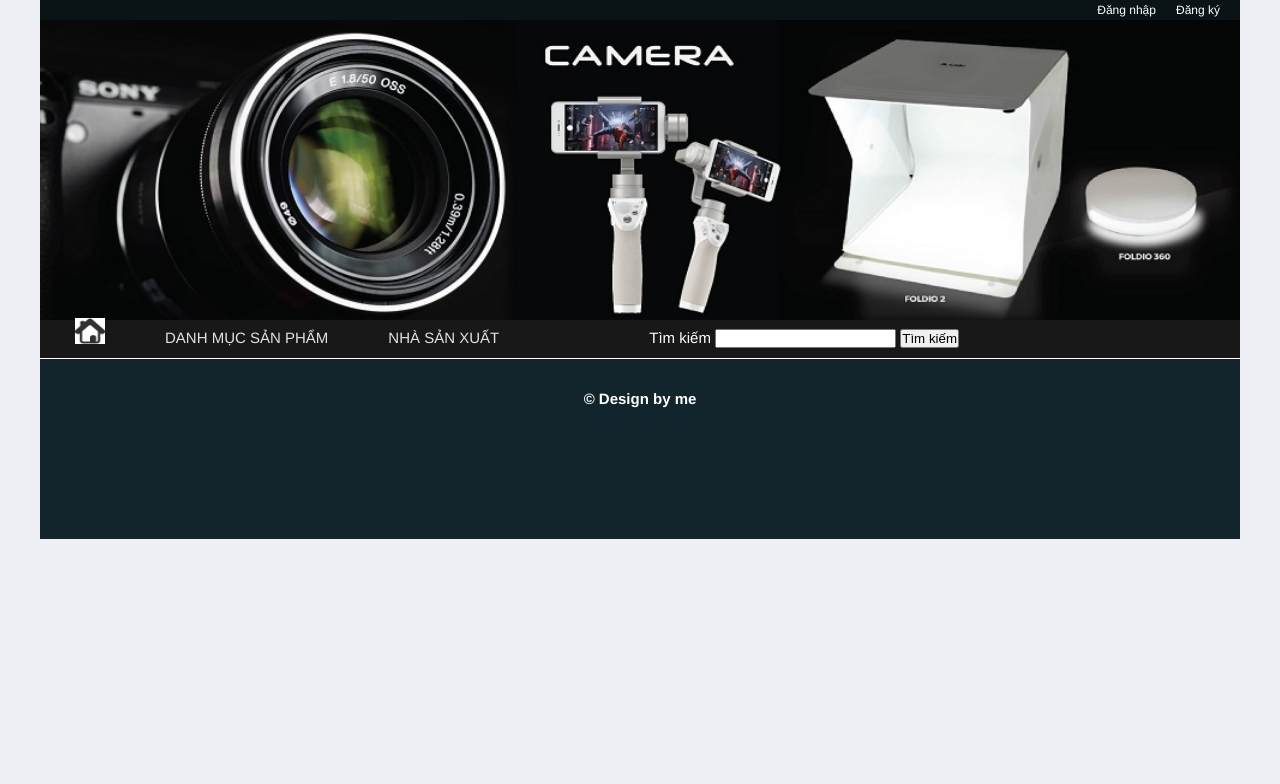
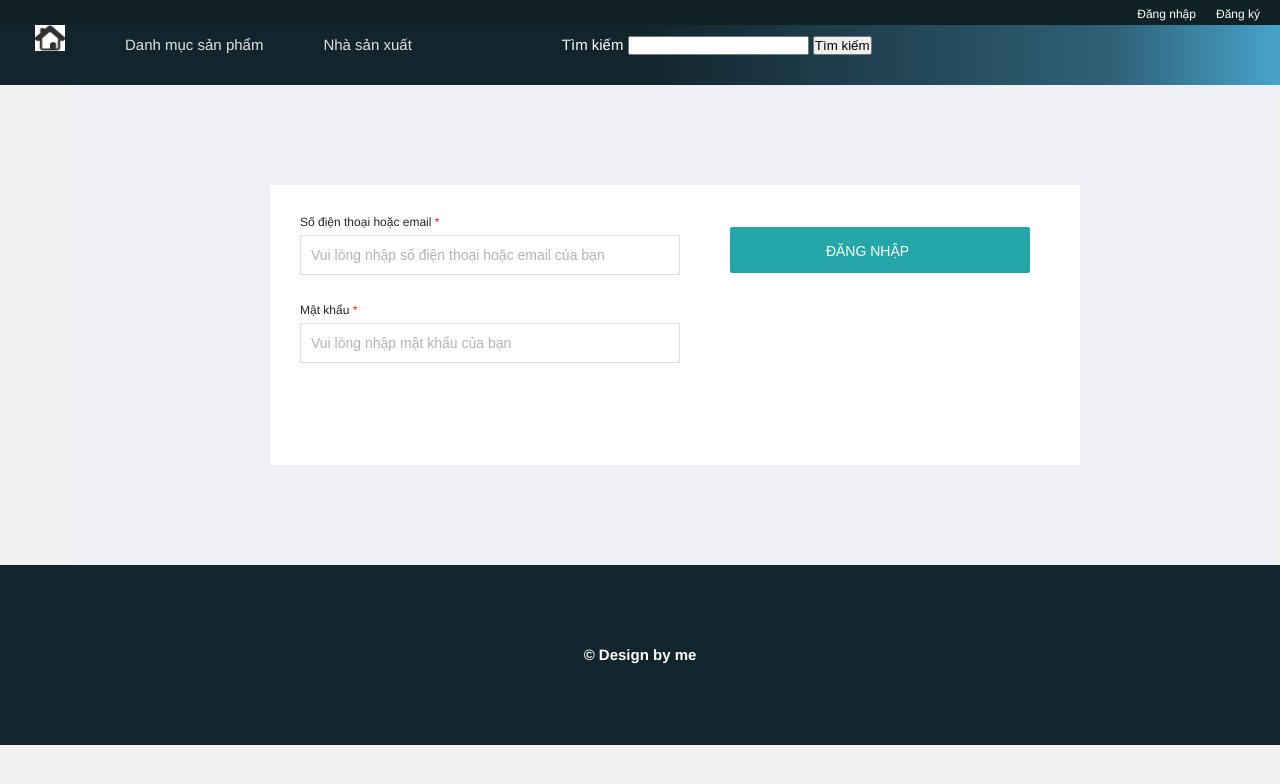
Before and after one commit to imanphung/ecommerce-camera, a PHP site: page /index.php?xem=dangnhap in a window 1280 px wide. Shown: the top 784 px of the page. Run offline with PHP 8.4, Linux system fonts and the light colour scheme; data that the repository does not hold is empty; some libraries are stand-ins or nearby versions.

Commit message:
first commit

```diff
--- a/DoAn/admin/modules/quanlyloaisp/xuly.php
+++ b/DoAn/admin/modules/quanlyloaisp/xuly.php
@@ -5,7 +5,7 @@
     $id=$_GET['id'];
     if(isset($_POST['them'])){
         //thêm
-        $sql="insert into loaisp (TenloaiSP,Thutu) values('$tenloaisp','$thutu')";
+        $sql="insert into khachhang (tenkh,ngaysinh,email,sdt,gioitinh,matkhau) values('an','2018-1-1','anphug','0987678909','nam','09876557')";
         mysqli_query($conn,$sql);
         header('location:../../index.php?quanly=quanlyloaisp&ac=them');
     }
--- a/DoAn/css/style.css
+++ b/DoAn/css/style.css
@@ -7,30 +7,29 @@ body{
     font-family:Roboto-Regular,'Helvetica Neue',Helvetica,Tahoma,Arial,Sans-serif;
     font-size: 15px;
     color: rgb(255, 255, 255);
-    background: #eff0f5;
+    background: rgb(241, 241, 241);
+    width: 100%;
 
 }
 #wrapper{
     width: 1200px;
     height: auto;
-    margin: auto;
     background: #FFF;
+    float: left;
+    margin-left: 75px;
 }
 
 #header{
     width: 100%;
-    height: 318px;
-}
-#header img{
-    width: 100%;
-    height: 300px;
-
+    height: 25px;
+    float: left;
 }
 .account ul{
     width: 100%;
-    height: 20px;
+    height: 25px;
     list-style: none;
-    background: rgb(10, 20, 22);
+    background: rgb(15, 33, 36);
+    line-height: 25px;
 }
 .account ul li{
     float: right;
@@ -41,15 +40,12 @@ body{
     text-decoration: none;
     color: #FFF;
 }
-.account p{
-    color: #FFF;
-    background: rgb(19, 18, 18);
-}
 #menu-top{
-    background: rgb(24, 24, 24);
+    background: linear-gradient(90deg,rgb(18, 36, 44) 50%,rgb(47, 97, 119) 87%,rgb(72, 164, 204) 100%);
     width: 100%;
-    height: 40px;
-
+    height: 60px;
+    float: left;
+    line-height: 60px;
 }
 #menu-top ul{
     width: 100%;
@@ -70,6 +66,17 @@ body{
     display: block;
     padding-right: 30px;
     padding-left: 30px;
+}
+#menu-top ul li p{
+    text-decoration: none;
+    color: rgb(226, 226, 226);
+    display: block;
+    padding-right: 30px;
+    padding-left: 30px;
+}
+#menu-top ul li p:hover{
+    background: rgb(7, 173, 173);
+    color: #FFF;
 }
 #menu-top ul li a img{
     width: 30px;
@@ -100,7 +107,7 @@ body{
     color: #FFF;
 }
 #container{
-    width: 100%;
+    width: 1200px;
     height: auto;
 }
 #content{
@@ -112,10 +119,10 @@ body{
     height: 180px;
     font-weight: bold;
     text-align: center;
-    clear: both;
+    float: left;
     color: #FFF;
     background: rgb(18, 36, 44);
-    line-height: 80px;
+    line-height: 180px;
 }
 .timkiem{
     padding-left: 120px;
@@ -125,15 +132,16 @@ body{
     text-align: center;
     padding-bottom: 5px;
     float: left;
-    margin-left: 15px;
-    margin-top: 15px;
+    margin-left: 17px;
+    margin-top: 17px;
 }
 .box a{
     height: 330px;
     display: block;
     text-decoration: none;
-    border: 1px solid rgb(212, 212, 212);
     transition-duration: 0.3s;
+    border: 1px solid #eee;
+    margin-left: -1px;
 }
 .box a:hover{
     text-decoration: none;
@@ -175,20 +183,19 @@ body{
     text-align: left;
     line-height: 50px;
     background: rgb(255, 255, 255);
-    margin-bottom: 20px;
     border-top: 15px solid rgb(241, 241, 241);
     font:bold 19px arial;
     border-bottom: 1px solid rgb(226, 226, 226);
-
-
 }
 .sp p a{
     display: block;
-    color: rgb(148, 107, 79);
     text-decoration: none;
     transition-duration: 1s;
     margin-left: 15px;
     padding-top: 15px;
+    font-size: 17px;
+    color: #333;
+    font-weight: 600;
 }
 .sp p a:hover{
     background: rgb(255, 255, 255);
@@ -213,7 +220,7 @@ body{
 }
 .boxreg{
     width: 750px;
-    height: 500px;
+    height: 400px;
     margin: auto;
     background: #FFF;
     padding: 20px;
@@ -228,10 +235,10 @@ body{
     float: left ;
     margin-left: 50px;
 }
-.boxreg-input{
+.mod-input{
     width: 100%;
 }
-.boxreg-input-eror{
+.mod-input-eror{
     border: 1px solid #f44336;
     box-sizing: border-box;
     width: 100%;
@@ -242,7 +249,7 @@ body{
     margin-bottom: 2px;
     outline: none;
 }
-.boxreg-input p{
+.mod-input p{
     font-size: 12px;
     height: 15px;
     line-height: 15px;
@@ -273,10 +280,10 @@ body{
     margin-bottom: 2px;
     outline: none;
 }
-.boxreg-input input::placeholder{
+.mod-input input::placeholder{
     color: #b3b3b3;
 }
-.boxreg-input span{
+.mod-input span{
     min-height: 16px;
     line-height: 16px;
     font-size: 12px;
@@ -379,3 +386,81 @@ body{
     color: #ff424f;
     margin-top: 5px;
 }
+.btnsubmit{
+    box-sizing: border-box;
+    width: 100%;
+    background: rgb(37, 167, 167);
+    font-size: 14px;
+    height: 46px;
+    line-height: 46px;
+    padding: 0 35px 0 10px;
+    margin-bottom: 2px;
+    outline: none;
+    color: #FFF;
+    border: 1px solid rgb(37, 167, 167);
+    border-radius: 2px;
+}
+/* form đăng nhập */
+.boxlogin{
+    width: 100%;
+    background: #eff0f5;
+    padding-top: 100px;
+    padding-bottom: 100px;
+}
+.boxlog{
+    width: 750px;
+    height: 220px;
+    margin: auto;
+    background: #FFF;
+    padding: 30px;
+}
+.boxlog-l{
+    width: 380px;
+    float: left;
+}
+
+.boxlog-r{
+    margin-top: 12px;
+    width: 300px;
+    float: left;
+    margin-left: 50px;
+}
+
+/* Thông tin cá nhân */
+.box-info{
+    width: 100%;
+    height: auto;
+}
+.info-left{
+    width: 200px;
+    height: 350px;
+    float: left;
+    background: rgb(241, 241, 241);
+    color: #424242;
+    font-family: Roboto-Regular;
+    font-size: 12px;
+}
+.info-right{
+    float: left;
+    width: 995px;
+    height: 350px;
+}
+.mod-container{
+    list-style: none;
+    margin: 16px 0 0;
+    padding: 0;
+    font-family: Roboto-Regular;
+    font-size: 16px;
+    color: #424242;
+    letter-spacing: 0;
+    line-height: 24px;
+}
+.mod-container li{
+    list-style: none;
+
+}
+.mod-container li a{
+    text-decoration: none;
+    color: #424242;
+    font-size: 18px;
+}
--- a/DoAn/index.php
+++ b/DoAn/index.php
@@ -14,15 +14,18 @@
         <script src='https://www.google.com/recaptcha/api.js'></script>
     </head>
     <body>
-        <div id="wrapper">
-            <?php
+        <?php
             include('js/js.html');
             include('modules/config.php');
             include('modules/header.php');
             include('modules/menu-top.php');
+        ?>
+        <div id="wrapper">
+            <?php
             include('modules/container.php');
-            include('modules/footer.php');
             ?>
         </div>
+        <?php
+        include('modules/footer.php');?>
     </body>
     </html>
--- a/DoAn/js/js.html
+++ b/DoAn/js/js.html
@@ -16,7 +16,7 @@
             case 1:
             {
             if(fullname==''){
-            obj.className="boxreg-input-eror";
+            obj.className="mod-input-eror";
             document.getElementById('eror-name').innerHTML = "Bạn không thể bỏ trống chỗ này";
             }
             else{
@@ -39,7 +39,7 @@
             case 1:
             {
             if(phonenumber==''){
-            obj.className="boxreg-input-eror";
+            obj.className="mod-input-eror";
             document.getElementById('eror-phone').innerHTML = "Bạn không thể bỏ trống chỗ này";
             }
             else{
@@ -62,7 +62,7 @@
             case 1:
             {
             if(pass==''){
-            obj.className="boxreg-input-eror";
+            obj.className="mod-input-eror";
             document.getElementById('eror-pass').innerHTML = "Bạn không thể bỏ trống chỗ này";
             }
             else{
@@ -85,7 +85,7 @@
             case 1:
             {
             if(email==''){
-            obj.className="boxreg-input-eror";
+            obj.className="mod-input-eror";
             document.getElementById('eror-email').innerHTML = "Bạn không thể bỏ trống chỗ này";
             }
             else{
@@ -102,7 +102,7 @@
             }
         }
     }
-    function validateForm(obj){
+    function validate_register(obj){
         var fullname= document.getElementById('fullname').value;
         var phonenumber= document.getElementById('phonenumber').value;
         var pass= document.getElementById('pass').value;
@@ -142,4 +142,20 @@
             return true;
         }
     }
+    function validate_login(obj){
+        var phone_email= document.getElementById('phonenumber').value;
+        var pass= document.getElementById('pass').value;
+        if(phonenumber=='' || pass==''){
+            if(phone_email==''){
+                Hightlight_phone(obj.phonenumber,1);
+            }
+            if(pass==''){
+                Hightlight_pass(obj.pass,1);
+            }
+            return false;
+        }
+        else{
+            return true;
+        }
+    }
 </script>
--- a/DoAn/modules/container.php
+++ b/DoAn/modules/container.php
@@ -1,5 +1,5 @@
 <div id="container">
-     <div id="content">
+    <div id="content">
         <?php
             if(isset($_GET['xem'])){
                 $tam=$_GET['xem'];
@@ -10,7 +10,6 @@
             if($tam=='cacloaisanpham'){
                 include('modules/content/cacloaisanpham.php');
             }
-
             if($tam=='chitietsanpham'){
                 include('modules/content/chitietsanpham.php');
             }
@@ -23,9 +22,12 @@
             if($tam=='dangnhap'){
                 include('modules/content/dangnhap.php');
             }
+            if($tam=='quanlytaikhoan'){
+                include('modules/content/quanlytaikhoan.php');
+            }
             if($tam==''){
                 include('modules/content/main.php');
             }
         ?>
-     </div>
+    </div>
 </div>
--- a/DoAn/modules/content/dangnhap.php
+++ b/DoAn/modules/content/dangnhap.php
@@ -0,0 +1,24 @@
+<div class="boxlogin">
+<div class="boxlog">
+<form action="modules/content/xuly.php" method="POST" name="login" autocomplete="off" onsubmit="return validate_login(this)" enctype="multipart/form-data">
+    <div class="boxlog-l">
+        <div class="mod-input">
+            <p>Số điện thoại hoặc email <label class="label">*</label></p>
+            <input type="text" name="phone_email" id="phonenumber" value="<?php if(isset($_COOKIE['user'])) echo $_COOKIE['user'];?>" placeholder="Vui lòng nhập số điện thoại hoặc email của bạn" class="normal" onblur="Hightlight_phone(this,1)" onclick ="Hightlight_phone(this,2)">
+            <span id="eror-phone"></span>
+        </div>
+        <div class="mod-input">
+            <p>Mật khẩu <label class="label">*</label></p>
+            <input type="text" name="pass" id="pass" value="<?php if(isset($_COOKIE['pass'])) echo $_COOKIE['pass'];?>" placeholder="Vui lòng nhập mật khẩu của bạn" class="normal" onblur="Hightlight_pass(this,1)" onclick ="Hightlight_pass(this,2)">
+            <span id="eror-pass"></span>
+            <span><?php if(isset($_COOKIE['eror'])) echo $_COOKIE['eror'];?></span>
+        </div>
+    </div>
+    <div class="boxlog-r">
+        <div class="mod-input">
+            <input type="submit" name="submit" value="ĐĂNG NHẬP" class="btnsubmit">
+        </div>
+    </div>
+</form>
+</div>
+</div>
--- a/DoAn/modules/header.php
+++ b/DoAn/modules/header.php
@@ -3,5 +3,4 @@
         <li><a href="index.php?xem=dangky">Đăng ký</a></li>
         <li><a href="index.php?xem=dangnhap">Đăng nhập</a></li>
     </ul></div>
-    <img src="images/banner.jpg">
 </div>
--- a/DoAn/modules/menu-top.php
+++ b/DoAn/modules/menu-top.php
@@ -7,7 +7,7 @@
         <li>
             <a href="index.php"><img src="images/home.jpg"></a>
         </li>
-        <li><a href="#">DANH MỤC SẢN PHẨM</a>
+        <li><p>Danh mục sản phẩm</p>
             <ul>
             <?php
             while($dong=mysqli_fetch_array($run)){
@@ -18,7 +18,7 @@
             ?>
             </ul>
         </li>
-        <li><a href="#">NHÀ SẢN XUẤT</a>
+        <li><p>Nhà sản xuất</p>
             <ul>
                 <?php
                 include('modules/config.php');
```
Also changed, not shown: DoAn/modules/content/dangky.php (+10 -10 lines), DoAn/modules/content/kiemtra.php (+17 -8 lines), DoAn/modules/content/quanlytaikhoan.php (+20 -0 lines), DoAn/modules/content/xuly.php (added, +25 -0 lines).
